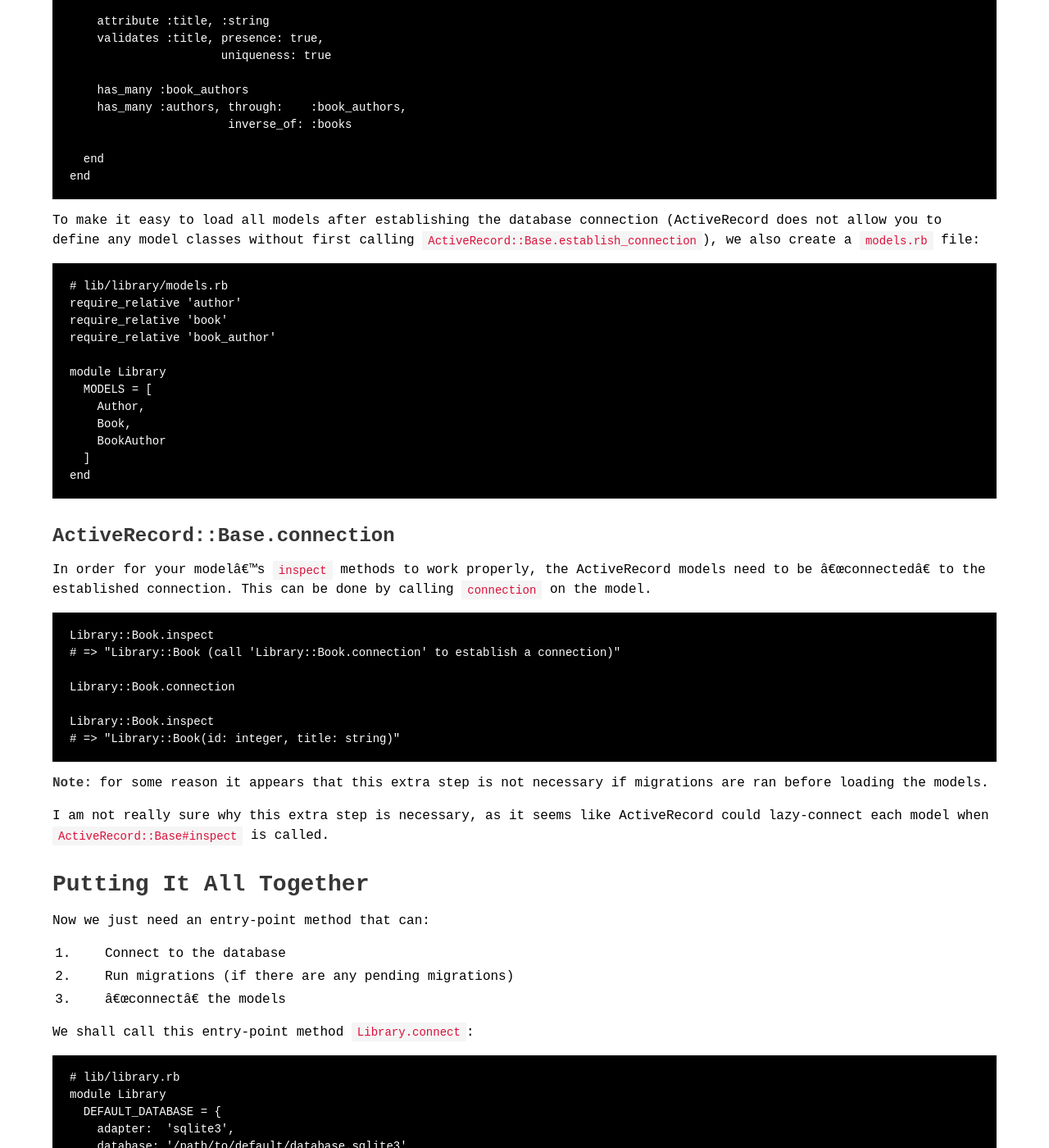
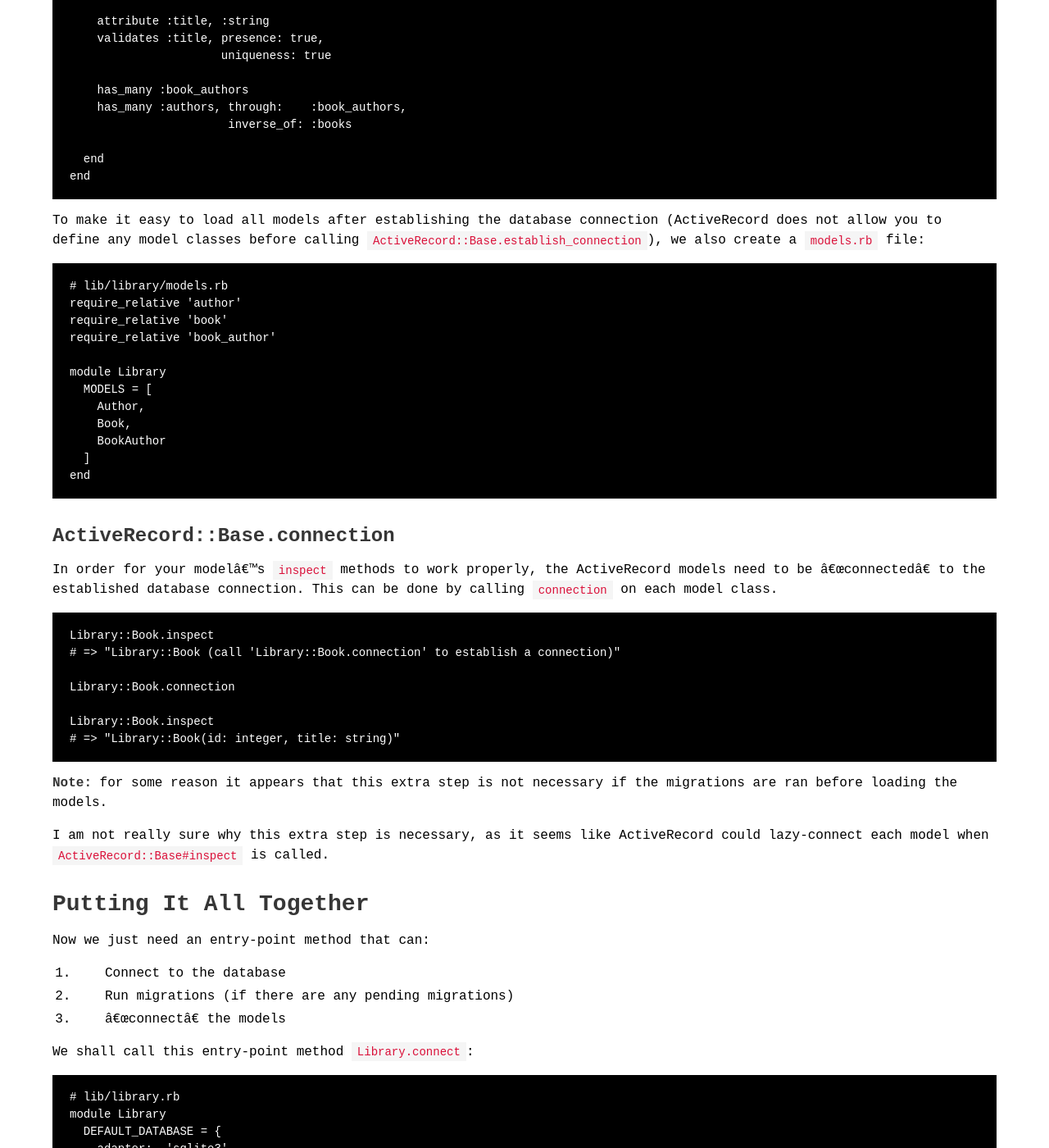
Before and after one commit to postmodern/postmodern.github.io, a Jekyll site: the page built from blog/_posts/2022-03-28-howto-use-activerecord-in-a-library.md, in a window 1280 px wide and 1400 px high, scrolled down 4829 px. Shown: the whole window at 82% size. Built offline with Jekyll 4.4.1, drawn with Linux system fonts in a browser that asks for light colours.

Commit message:
Wording.

````diff
--- a/blog/_posts/2022-03-28-howto-use-activerecord-in-a-library.md
+++ b/blog/_posts/2022-03-28-howto-use-activerecord-in-a-library.md
@@ -246,8 +246,8 @@ end
 ```
 
 To make it easy to load all models after establishing the database connection
-(ActiveRecord does not allow you to define any model classes without first
-calling `ActiveRecord::Base.establish_connection`), we also create a
+(ActiveRecord does not allow you to define any model classes before calling
+`ActiveRecord::Base.establish_connection`), we also create a
 `models.rb` file:
 
 ```ruby
@@ -268,8 +268,8 @@ end
 ### ActiveRecord::Base.connection
 
 In order for your model's `inspect` methods to work properly, the ActiveRecord
-models need to be "connected" to the established connection. This can be done
-by calling `connection` on the model.
+models need to be "connected" to the established database connection. This can
+be done by calling `connection` on each model class.
 
 ```ruby
 Library::Book.inspect
````
Also changed, not shown: other parts of blog/_posts/2022-03-28-howto-use-activerecord-in-a-library.md (+1 -1 lines).
